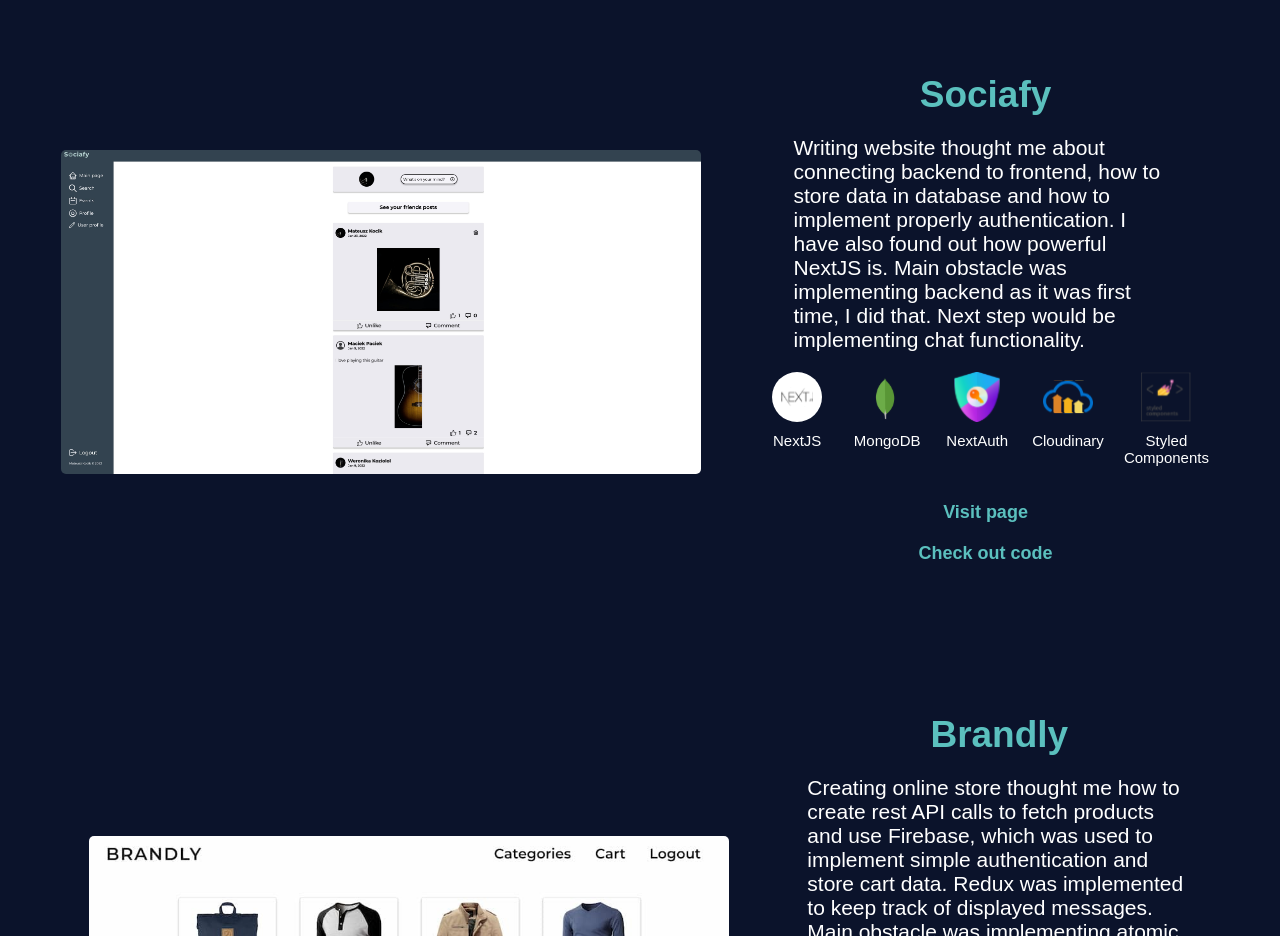
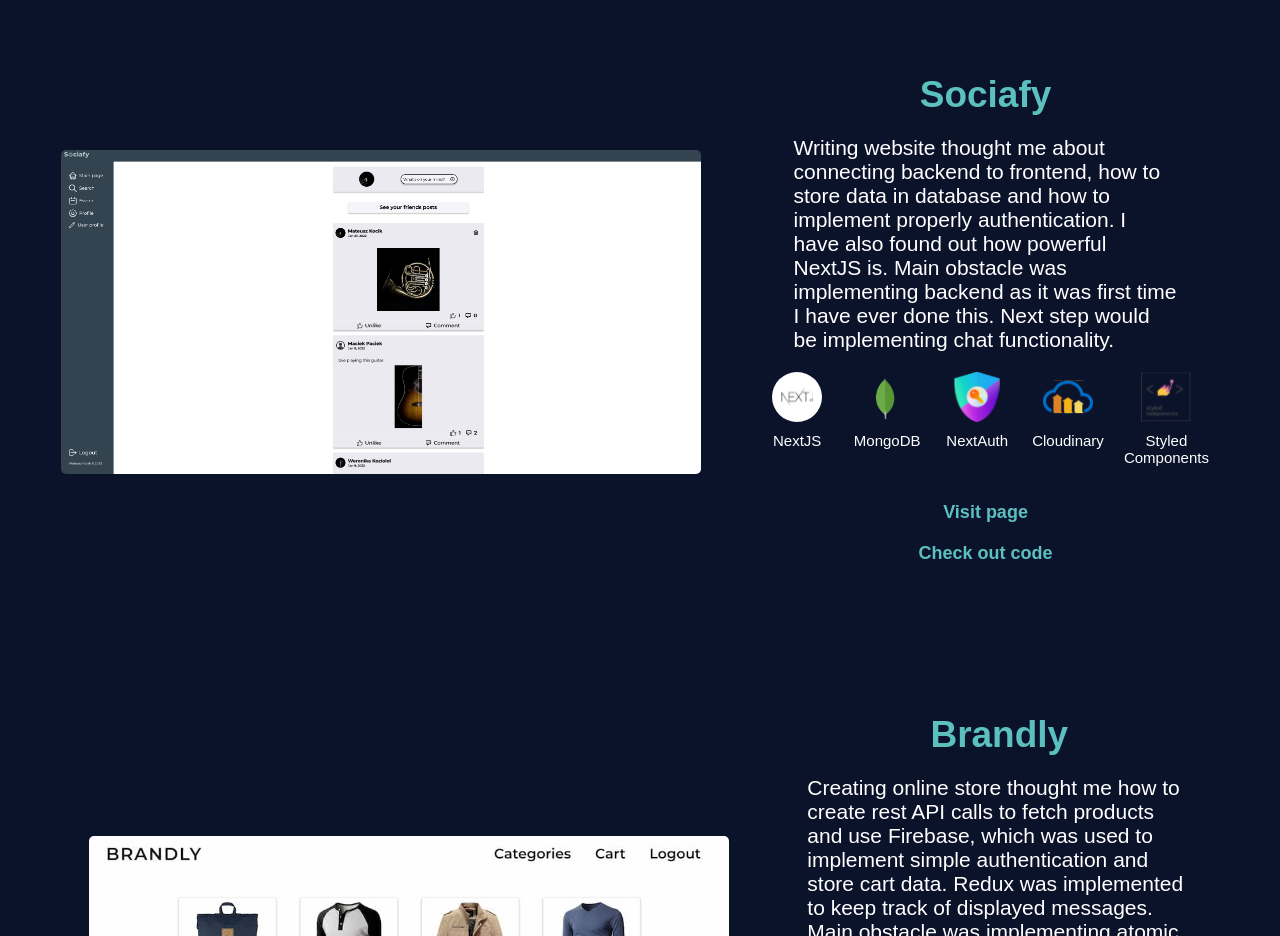
Before and after one commit to matkot11/portfolio, a React (Create React App) app: page / in a window 1280 px wide. Shown: the part 2020-2956 px from the top of the page. Built offline with nearby package versions, Linux system fonts and the light colour scheme.

Commit message:
Fixed typo in sociafy description

```diff
--- a/src/data/projects.js
+++ b/src/data/projects.js
@@ -18,14 +18,8 @@ export const projects = [
     id: 1,
     image: SociafyImage,
     title: 'Sociafy',
-    // paragraph:
-    //   'Sociafy is a social media app.  User is able to authorise with NextAuth. App provides
-    // functionality such as adding friends, creating posts and events.All data is stored in
-    // MongoDB.Saving images is handled by Cloudinary, service which stores images.In order
-    // toimplement design atomic design method was used as well as Storybook and Styled
-    // Components.',
     paragraph:
-      'Writing website thought me about connecting backend to frontend, how to store data in database and how to implement properly authentication. I have also found out how powerful NextJS is. Main obstacle was implementing backend as it was first time, I did that. Next step would be implementing chat functionality.',
+      'Writing website thought me about connecting backend to frontend, how to store data in database and how to implement properly authentication. I have also found out how powerful NextJS is. Main obstacle was implementing backend as it was first time I have ever done this. Next step would be implementing chat functionality.',
     technologies: [
       {
         id: 1.1,
@@ -60,11 +54,6 @@ export const projects = [
     id: 2,
     image: BrandlyImage,
     title: 'Brandly',
-    // paragraph:
-    //   'Brandly is a fake store page. It is made in React. Website use FakeStoreAPI to get
-    // products. Authorisation and saving items in cart are made with Firebase. Messages are
-    // handled with Redux. In order to implement design atomic design method was used as well
-    // as Storybook and Styled Components.',
     paragraph:
       'Creating online store thought me how to create rest API calls to fetch products and use Firebase, which was used to implement simple authentication and store cart data. Redux was implemented to keep track of displayed messages. Main obstacle was implementing atomic design. At first, I was not sure to which folders put components, but after the while I figured it out. I am sure it is the best way to implement interfaces. Next step would be adding real payments, but to make that happen I would have to make backend.',
     technologies: [
```
